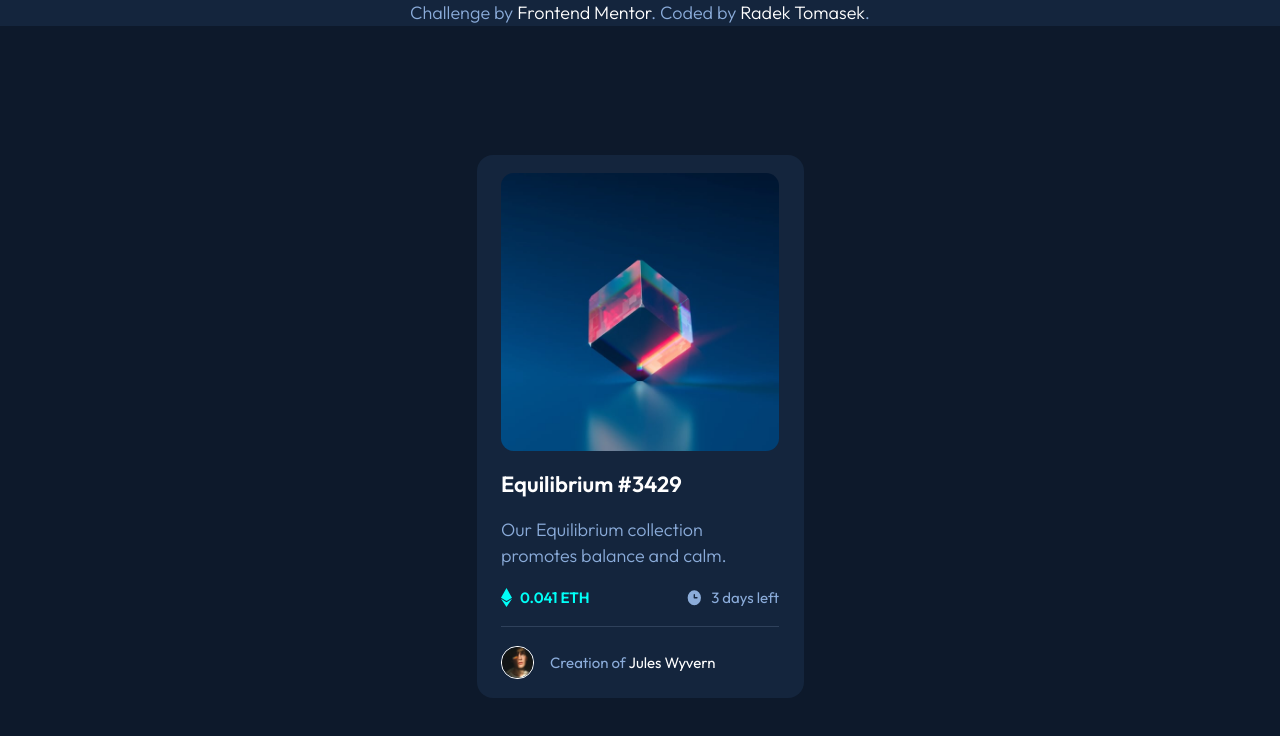
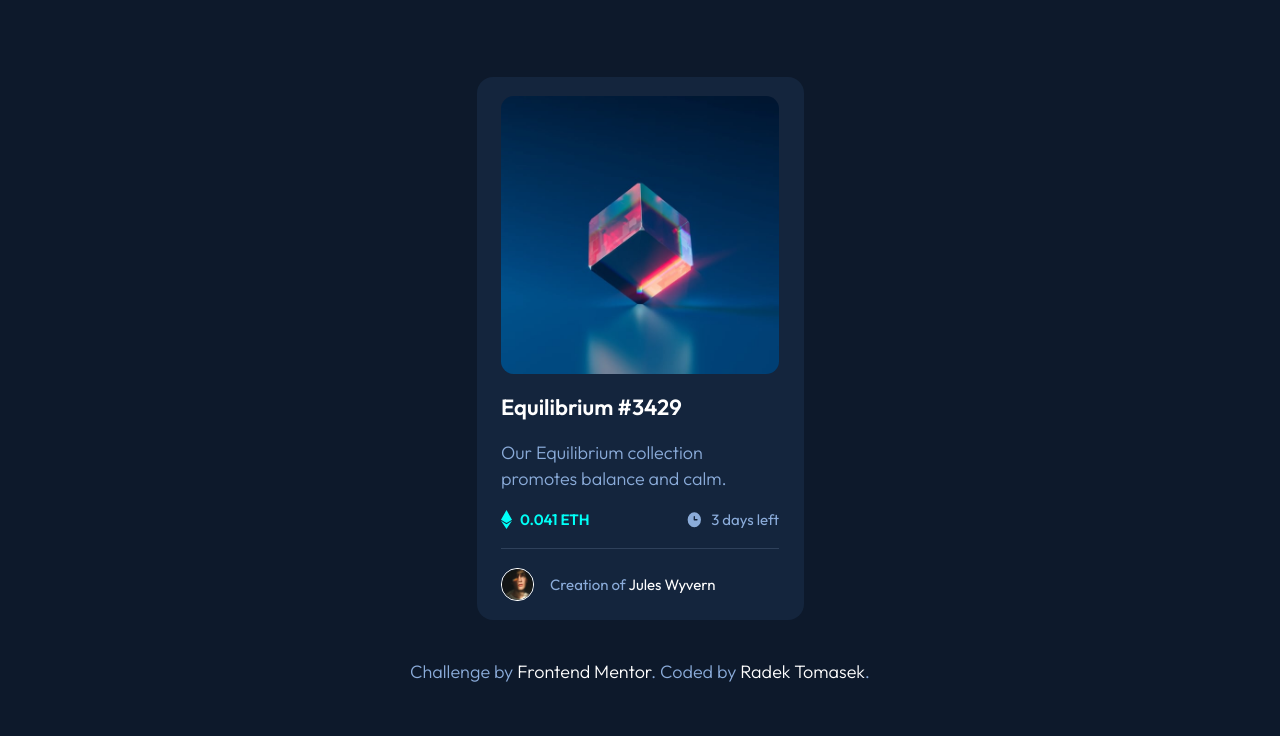
Before and after one commit to radektomasek/fm-nft-preview-card-component, a website built with Parcel: page index.html in a window 1280 px wide. Built offline with nearby package versions, Linux system fonts and the light colour scheme.

```diff
--- a/index.html
+++ b/index.html
@@ -12,12 +12,6 @@
     <link rel="stylesheet" href="./src/css/styles.css">
 </head>
 <body>
-    <header>
-        <p class="attribution">
-            Challenge by <a href="https://www.frontendmentor.io?ref=challenge" target="_blank">Frontend Mentor</a>.
-            Coded by <a href="https://github.com/radektomasek/fm-qr-code-component" target="_blank">Radek Tomasek</a>.
-        </p>
-    </header>
     <main class="container">
         <div class="card">
             <div class="card__illustration">
@@ -42,6 +36,10 @@
                 <p class="creator__detail">Creation of <strong>Jules Wyvern</strong></p>
             </div>
         </div>
+        <p class="attribution">
+            Challenge by <a href="https://www.frontendmentor.io?ref=challenge" target="_blank">Frontend Mentor</a>.
+            Coded by <a href="https://github.com/radektomasek/fm-nft-preview-card-component" target="_blank">Radek Tomasek</a>.
+        </p>
     </main>
 </body>
 </html>
--- a/src/css/styles.css
+++ b/src/css/styles.css
@@ -41,6 +41,7 @@
 body {
     background-color: var(--dark-blue-background-color);
     font-family: 'Outfit', sans-serif;
+
 }
 
 h1 {
@@ -72,11 +73,13 @@
 
 .container {
     display: flex;
+    flex-direction: column;
     width: 100vw;
     height: 100vh;
     justify-content: center;
     align-items: center;
     min-width: var(--breakpoint-small);
+
 }
 
 .card {
@@ -88,6 +91,7 @@
     width: var(--card-width);
     height: var(--card-height);
     background-color: var(--dark-blue-card-color);
+    min-height: var(--card-height);
 }
 
 
@@ -190,8 +194,9 @@
 
 
 .attribution {
-    background-color: var(--dark-blue-card-color);
+    margin: 2rem 0;
     text-align: center;
+    padding: 0.4rem 0;
 }
 
 .attribution a {
```
Also changed, not shown: README.md, docs/desktop-preview.png (added), docs/mobile-preview.png (added), docs/tablet-preview.png (added).
